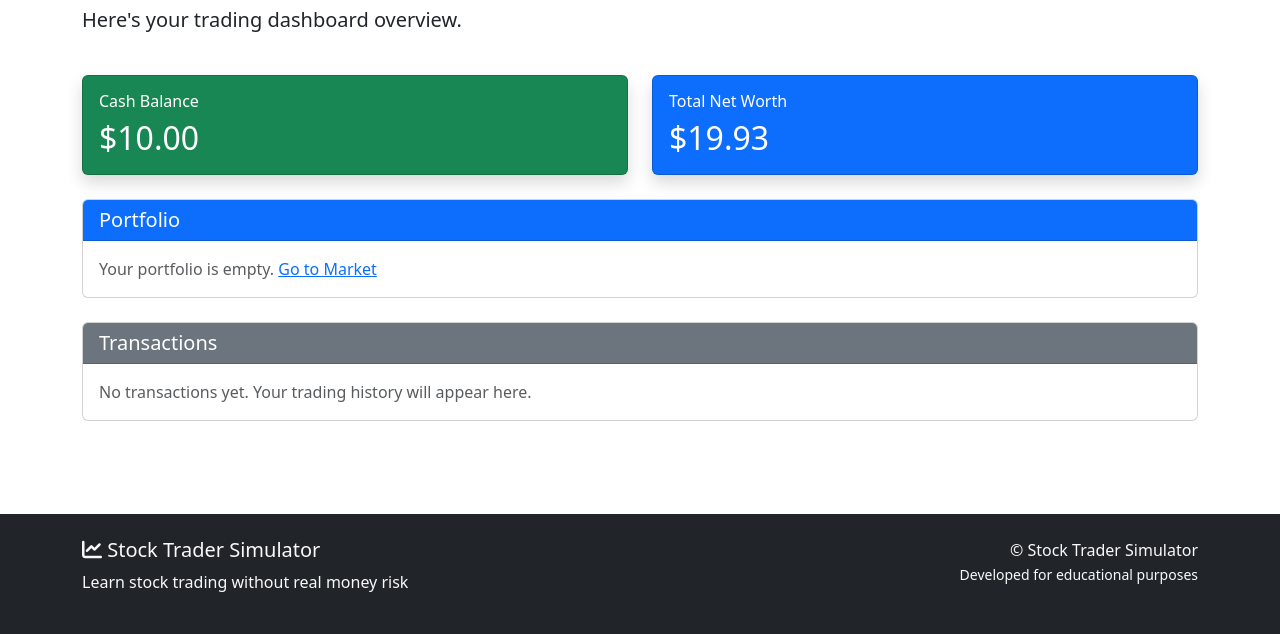
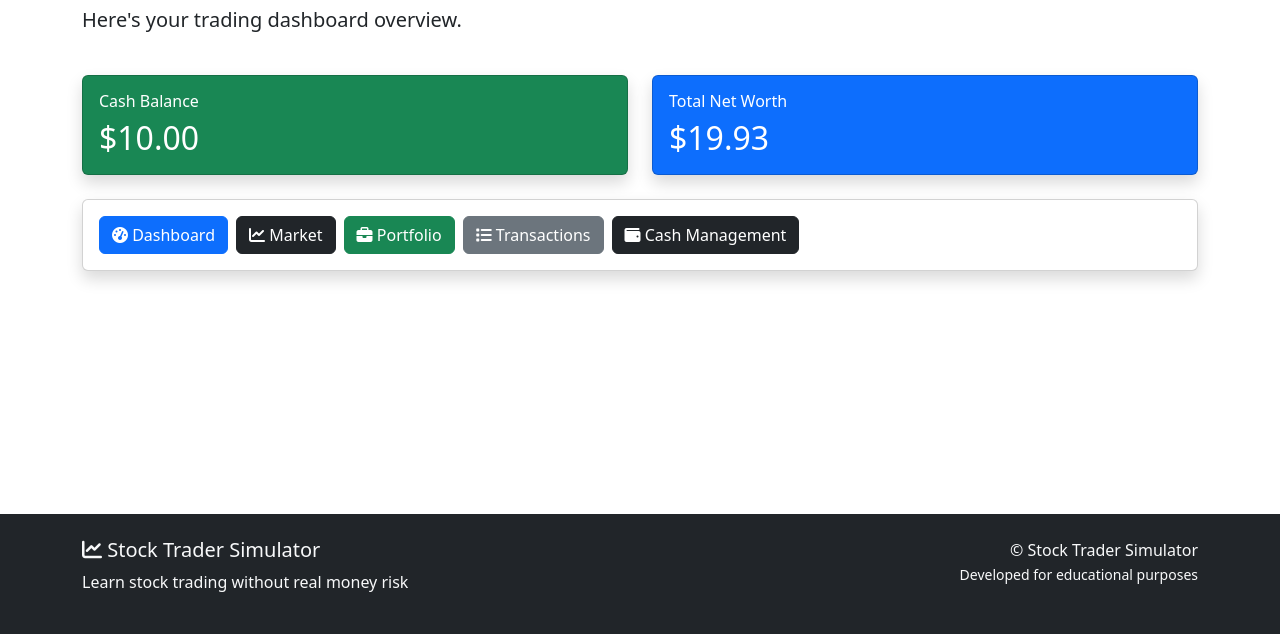
Before and after one commit to madelyn-wolf1/Group-Project, a Flask app: page /dashboard in a window 1280 px wide. Shown: the part 166-800 px from the top of the page. Run offline with Flask 3, Linux system fonts and the light colour scheme; the visitor is signed in with stand-in values (Sample User, id 1); tables that the repository leaves empty hold one stand-in row (values such as "Sample post"); some libraries are stand-ins or nearby versions.

Commit message:
Reverted Ziqings Changes
Reverted dashboard changes as it was only an empty bootstrap card with nothing being pulled from the database

```diff
--- a/folder1/templates/dashboard.html
+++ b/folder1/templates/dashboard.html
@@ -10,7 +10,7 @@
     </div>
 </div>
 
-<!-- Balance Cards -->
+<!-- Balance Card -->
 <div class="row mb-4">
     <div class="col-lg-6 col-md-12">
         <div class="card bg-success text-white shadow">
@@ -32,24 +32,30 @@
     </div>
 </div>
 
-<!-- Portfolio Section -->
-<div class="card mb-4">
-    <div class="card-header bg-primary text-white">
-        <h5 class="mb-0">Portfolio</h5>
-    </div>
-    <div class="card-body">
-        <p class="text-muted mb-0">Your portfolio is empty. <a href="{{ url_for('stocks') }}">Go to Market</a></p>
+<!-- Quick Actions -->
+<div class="row mb-4">
+    <div class="col-12">
+        <div class="card shadow">
+            <div class="card-body">
+                <div class="d-flex gap-2 flex-wrap">
+                    <a href="{{ url_for('dashboard') }}" class="btn btn-primary">
+                        <i class="fas fa-tachometer-alt"></i> Dashboard
+                    </a>
+                    <a href="{{ url_for('stocks') }}" class="btn btn-dark">
+                        <i class="fas fa-chart-line"></i> Market
+                    </a>
+                    <a href="{{ url_for('portfolio') }}" class="btn btn-success">
+                        <i class="fas fa-briefcase"></i> Portfolio
+                    </a>
+                    <a href="{{ url_for('transactions') }}" class="btn btn-secondary">
+                        <i class="fas fa-list"></i> Transactions
+                    </a>
+                    <a href="{{ url_for('cash_management') }}" class="btn btn-dark">
+                        <i class="fas fa-wallet"></i> Cash Management
+                    </a>
+                </div>
+            </div>
+        </div>
     </div>
 </div>
-
-<!-- Transactions Section -->
-<div class="card mb-4">
-    <div class="card-header bg-secondary text-white">
-        <h5 class="mb-0">Transactions</h5>
-    </div>
-    <div class="card-body">
-        <p class="text-muted mb-0">No transactions yet. Your trading history will appear here.</p>
-    </div>
-</div>
-
 {% endblock %}
```
